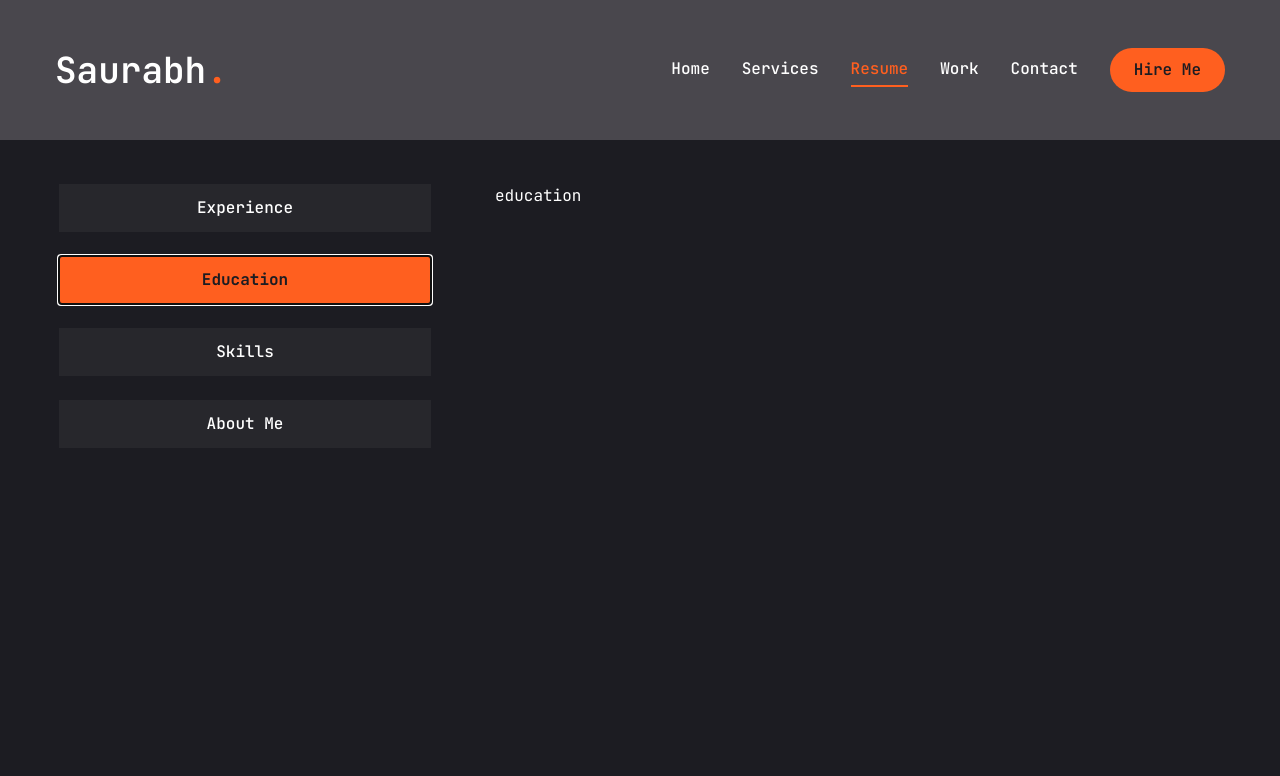
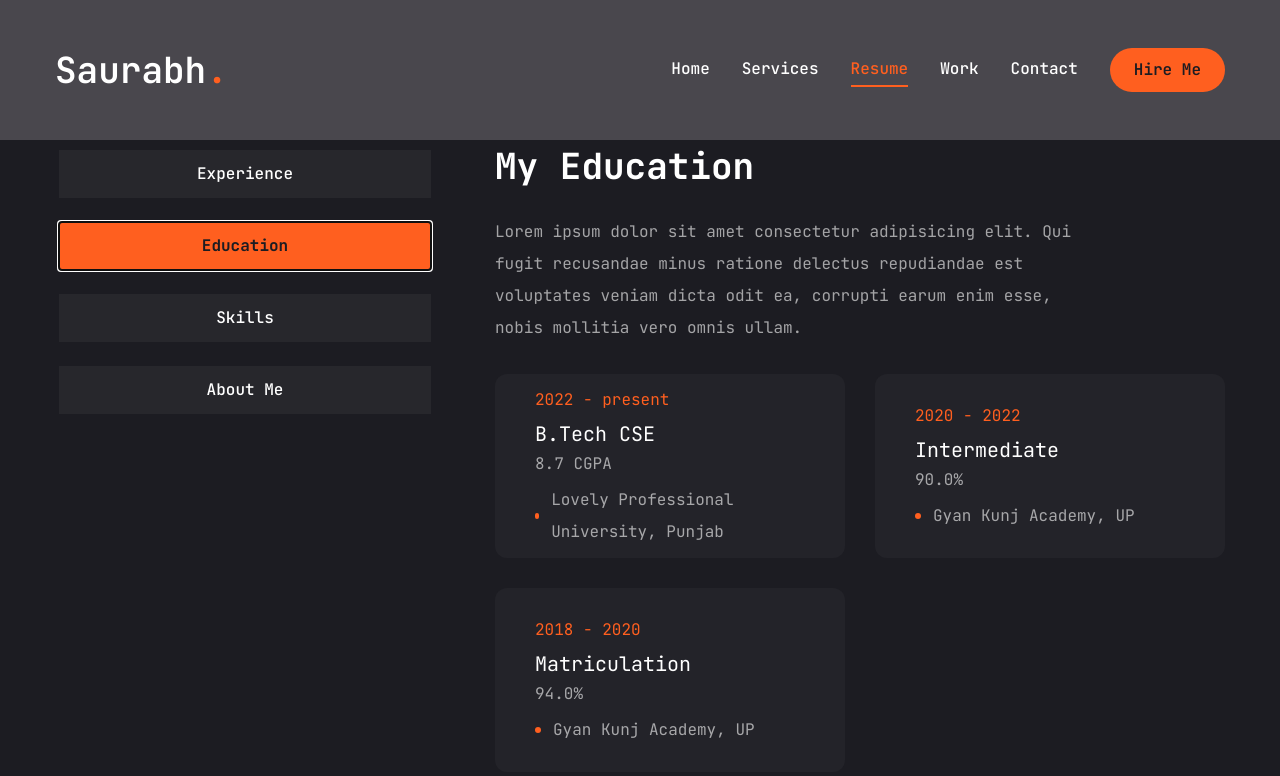
Before and after one commit to Saurabh-101/Portfolio, a Next.js app: page /resume in a window 1280 px wide. Both pictures are taken after a click on the tab "Education". Shown: the top 776 px of the page. Built offline with nearby package versions, Linux system fonts and the light colour scheme.

Commit message:
resume page done

```diff
--- a/app/resume/page.jsx
+++ b/app/resume/page.jsx
@@ -51,9 +51,9 @@
   desc: 'Fresher.',
   items: [
     // {
-    //   company:"",
-    //   position:"",
-    //   duration:""
+    //   company:"none",
+    //   position:"nan",
+    //   duration:"nan"
     // },
   ]
 }
@@ -65,17 +65,20 @@
   items: [
     {
       institute: "Lovely Professional University, Punjab",
-      degree: "B.Tech Computer Science and Engineering",
+      degree: "B.Tech CSE",
+      score: "8.7 CGPA",
       duration: "2022 - present",
     },
     {
-      institute: "Gyan Kunj Academy, Ballia, UP",
+      institute: "Gyan Kunj Academy, UP",
       degree: "Intermediate",
+      score: "90.0%",
       duration: "2020 - 2022",
     },
     {
-      institute: "Gyan Kunj Academy, Ballia, UP",
+      institute: "Gyan Kunj Academy, UP",
       degree: "Matriculation",
+      score: "94.0%",
       duration: "2018 - 2020",
     },
   ]
@@ -98,24 +101,24 @@
       name: "javascript"
     },
     {
+      icon: <SiNextdotjs />,
+      name: "next.js"
+    },
+    {
+      icon: <SiMongodb />,
+      name: "mongodb"
+    },
+    {
+      icon: <SiExpress />,
+      name: "express.js"
+    },
+    {
       icon: <FaReact />,
       name: "react.js"
     },
     {
       icon: <SiNodedotjs />,
       name: "node.js"
-    },
-    {
-      icon: <SiExpress />,
-      name: "express.js"
-    },
-    {
-      icon: <SiMongodb />,
-      name: "mongodb"
-    },
-    {
-      icon: <SiNextdotjs />,
-      name: "next.js"
     },
     {
       icon: <SiTailwindcss />,
@@ -148,7 +151,7 @@
 import { Tabs, TabsContent, TabsList, TabsTrigger } from '@/components/ui/tabs';
 import { Tooltip, TooltipContent, TooltipProvider, TooltipTrigger } from '@/components/ui/tooltip';
 
-import { ScrollArea } from '@radix-ui/react-scroll-area';
+import { ScrollArea } from '@/components/ui/scroll-area';
 import { motion } from 'framer-motion';
 
 const Resume = () => {
@@ -180,20 +183,20 @@
             {/* experience */}
             <TabsContent value="experience" className="w-full">
               <div className='flex flex-col gap-[30px] text-center xl:text-left'>
-                <h3 className='text-4xl font-bold'>{experience.title }</h3>
+                <h3 className='text-4xl font-bold'>{experience.title}</h3>
                 <p className='max-w-[600px] text-white/60 mx-auto xl:mx-0'>{experience.desc}</p>
                 <ScrollArea className='h-[400px]'>
                   <ul className='grid grid-cols-1 lg:grid-cols-2 gap-[30px]'>
                     {
-                      experience.items.map((item,index)=>{
-                        return(
-                          <li key={index}>
-                            <span>{item.duration}</span>
-                            <h3>{item.position}</h3>
-                            <div>
+                      experience.items.map((item, index) => {
+                        return (
+                          <li key={index} className='bg-[#232329] h-[184px] py-6 px-10 rounded-xl flex flex-col justify-center items-center lg:items-start gap-1 '>
+                            <span className='text-accent'>{item.duration}</span>
+                            <h3 className='text-xl max-w-[260px] min-h-[60px] text-center lg:text-left'>{item.position}</h3>
+                            <div className='flex items-center gap-3'>
                               {/* dot */}
-                              <span></span>
-                              <p>{item.company}</p>
+                              <span className='w-[6px] h-[6px] rounded-full bg-accent'></span>
+                              <p className='text-white/60'>{item.company}</p>
                             </div>
                           </li>
                         )
@@ -205,13 +208,85 @@
               </div>
             </TabsContent>
             <TabsContent value="education" className="w-full">
-              education
+              <div className='flex flex-col gap-[30px] text-center xl:text-left'>
+                <h3 className='text-4xl font-bold'>{education.title}</h3>
+                <p className='max-w-[600px] text-white/60 mx-auto xl:mx-0'>{education.desc}</p>
+                <ScrollArea className='h-[400px]'>
+                  <ul className='grid grid-cols-1 lg:grid-cols-2 gap-[30px]'>
+                    {
+                      education.items.map((item, index) => {
+                        return (
+                          <li key={index} className='bg-[#232329] h-[184px] py-6 px-10 rounded-xl flex flex-col justify-center items-center lg:items-start gap-1 '>
+                            <span className='text-accent'>{item.duration}</span>
+                            <div className=' max-w-[260px] min-h-[60px] text-center lg:text-left'>
+                              <h3 className='text-xl'>{item.degree}</h3>
+                              <p className='text-white/60'>{item.score}</p>
+                            </div>
+                            <div className='flex items-center gap-3'>
+                              {/* dot */}
+                              <span className='w-[6px] h-[6px] rounded-full bg-accent'></span>
+                              <p className='text-white/60'>{item.institute}</p>
+                            </div>
+                          </li>
+                        )
+                      })
+                    }
+                  </ul>
+
+                </ScrollArea>
+              </div>
             </TabsContent>
-            <TabsContent value="skills" className="w-full">
-              skills
+            <TabsContent value="skills" className="w-full h-full">
+              <div className="flex flex-col gap-[30px]">
+                <div className='flex flex-col gap-[30px] text-center xl:text-left'>
+                  <h3 className='text-4xl font-bold'>{skills.title}</h3>
+                  <p className='max-w-[600px] text-white/60 mx-auto xl:mx-0'>{skills.desc}</p>
+                </div>
+                <ScrollArea className='h-[450px]'>
+                  <ul className='grid grid-cols-2 sm:grid-cols-3 md:grid-cols-4 gap-4 xl:gap-[30px]'>
+                    {
+                      skills.skillList.map((item, index) => {
+                        return (
+                          <li key={index}>
+                            <TooltipProvider delayDuration={100}>
+                              <Tooltip>
+                                <TooltipTrigger className='w-full h-[150px] bg-[#232329] rounded-xl flex justify-center items-center group'>
+                                  <div className='text-6xl group-hover:text-accent transition-all duration-300'>
+                                    {item.icon}
+                                  </div>
+                                </TooltipTrigger>
+                                <TooltipContent>
+                                  <p className='capitalize'>{item.name}</p>
+                                </TooltipContent>
+                              </Tooltip>
+                            </TooltipProvider>
+                          </li>
+                        )
+                      })
+                    }
+                  </ul>
+                </ScrollArea>
+              </div>
             </TabsContent>
-            <TabsContent value="about" className="w-full">
-              about
+            <TabsContent value="about" className="w-full text-center xl:text-left">
+              <div className='flex flex-col gap-[30px]'>
+                <h3 className='text-4xl font-bold'>{about.title}</h3>
+                <p className='max-w-[600px] text-white/60 mx-auto xl:mx-0'>
+                  {about.desc}
+                </p>
+                <ul className='grid grid-cols-1 xl:grid-cols-2 gap-y-6 max-w-[620px] mx-auto xl:mx-0'>
+                  {
+                    about.info.map((item, index) => {
+                      return (
+                        <li key={index} className='flex items-center justify-center xl:justify-start gap-4'>
+                          <span className='text-white/60'>{item.fieldName}</span>
+                          <span className='text-xl'>{item.fieldValue}</span>
+                        </li>
+                      )
+                    })
+                  }
+                </ul>
+              </div>
             </TabsContent>
           </div>
         </Tabs>
--- a/components/ui/scroll-area.jsx
+++ b/components/ui/scroll-area.jsx
@@ -32,7 +32,7 @@
       className
     )}
     {...props}>
-    <ScrollAreaPrimitive.ScrollAreaThumb className="relative flex-1 rounded-full bg-border" />
+    <ScrollAreaPrimitive.ScrollAreaThumb className="relative flex-1 bg-accent rounded-full bg-border" />
   </ScrollAreaPrimitive.ScrollAreaScrollbar>
 ))
 ScrollBar.displayName = ScrollAreaPrimitive.ScrollAreaScrollbar.displayName
```
